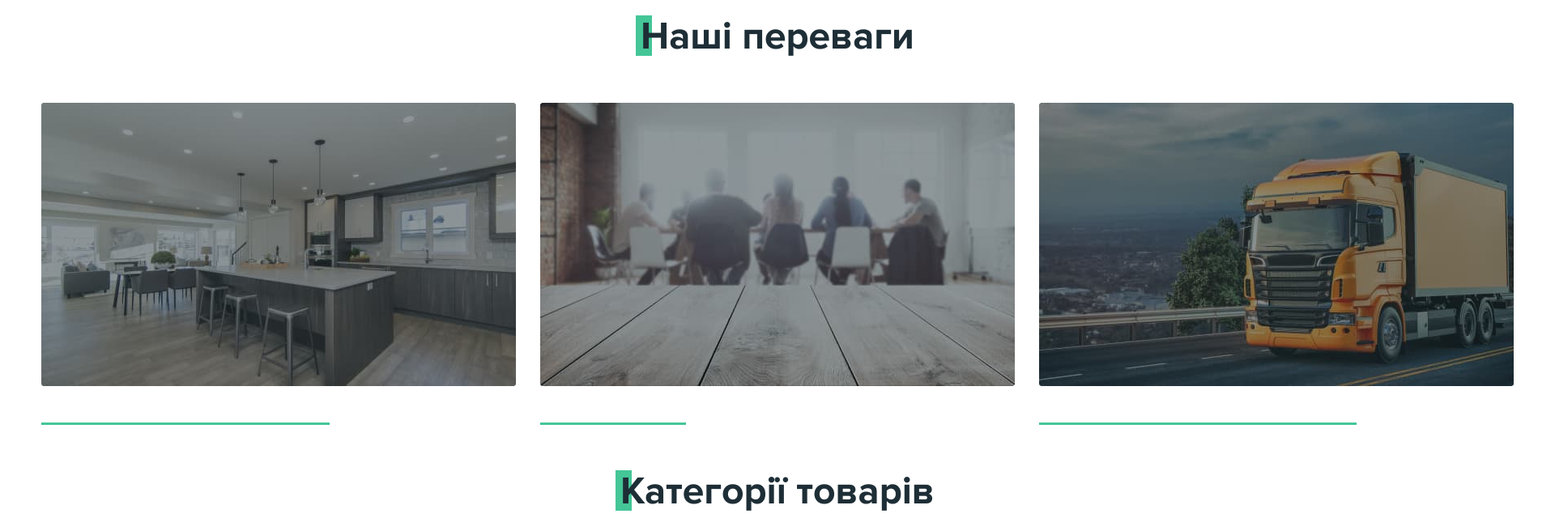
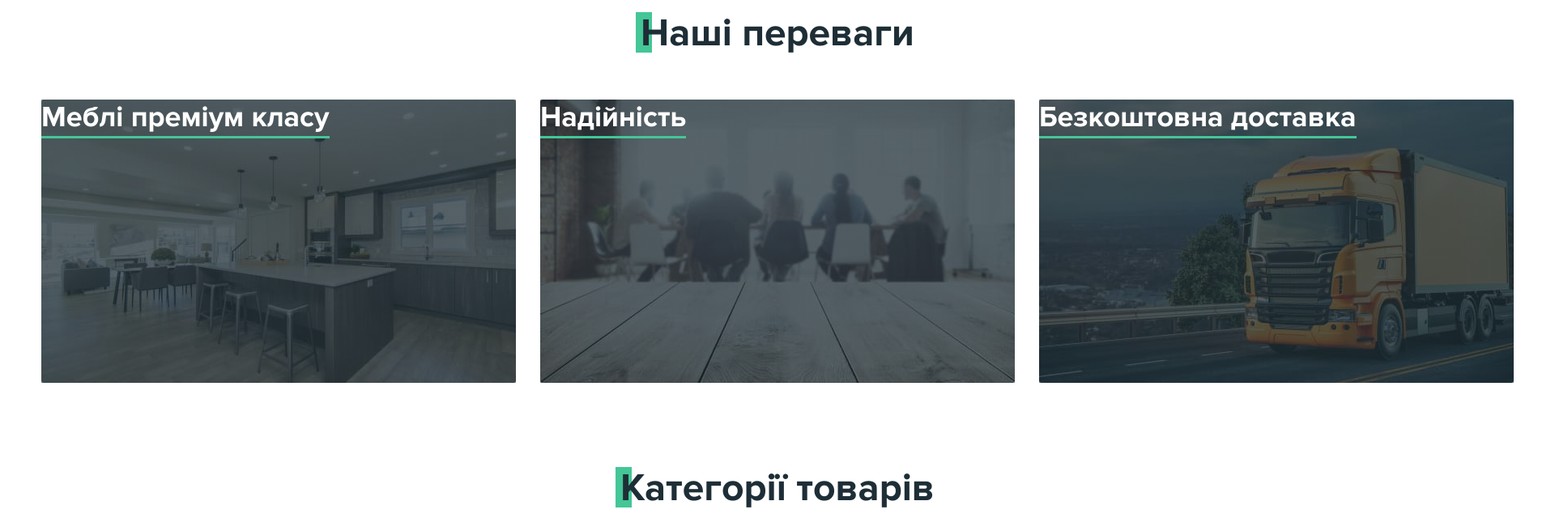
Before and after one commit to iSteffan/test-maket-glyanec, a website built with Parcel: page src/index.html in a window 1280 px wide. Shown: the part 1020-1660 px from the top of the page at 81% size, 1920 px wide, since content can reach past the window. Built offline with nearby package versions, Linux system fonts and the light colour scheme; files whose address does not match are found by name; a web font is replaced by a local one.

Commit message:
final rev

```diff
--- a/src/partials/advantage.html
+++ b/src/partials/advantage.html
@@ -4,13 +4,6 @@
     <ul class="section-advantage__list">
       <li class="section-advantage__list-item">
         <div class="project-list__thumb">
-          <img
-            srcset="./images/quality.jpg 1x, ./images/quality@2x.jpg 2x"
-            src="./images/quality.jpg"
-            alt="Меблі преміум класу"
-            width="586"
-            height="350"
-          />
           <div class="overlay">
             <h3 class="section-advantage__list-title">Меблі преміум класу</h3>
             <p class="overlay__text">
@@ -18,17 +11,15 @@
               на ринку Вінницької області та України
             </p>
           </div>
+          <button type="button" class="advantage__left-btn">
+            <svg width="30" height="30" class="">
+              <use href="./images/symbol-defs.svg#left-1"></use>
+            </svg>
+          </button>
         </div>
       </li>
       <li class="section-advantage__list-item">
         <div class="project-list__thumb">
-          <img
-            srcset="./images/reliability.jpg 1x, ./images/reliability@2x.jpg 2x"
-            src="./images/reliability.jpg"
-            alt="Надійність"
-            width="586"
-            height="350"
-          />
           <div class="overlay">
             <h3 class="section-advantage__list-title">Надійність</h3>
             <p class="overlay__text">
@@ -40,13 +31,6 @@
       </li>
       <li class="section-advantage__list-item">
         <div class="project-list__thumb">
-          <img
-            srcset="./images/delivery.jpg 1x, ./images/delivery@2x.jpg 2x"
-            src="./images/delivery.jpg"
-            alt="Безкоштовна доставка"
-            width="586"
-            height="350"
-          />
           <div class="overlay">
             <h3 class="section-advantage__list-title">Безкоштовна доставка</h3>
             <p class="overlay__text">
@@ -54,6 +38,11 @@
               на ринку Вінницької області та України
             </p>
           </div>
+          <button type="button" class="advantage__right-btn">
+            <svg width="30" height="30" class="">
+              <use href="./images/symbol-defs.svg#right-1"></use>
+            </svg>
+          </button>
         </div>
       </li>
     </ul>
--- a/src/partials/footer.html
+++ b/src/partials/footer.html
@@ -102,19 +102,19 @@
         <h3 class="footer-social__title">Ми в соціальних мережах:</h3>
         <ul class="footer-social__list">
           <li>
-            <a href="./#">
+            <a href="./#" rel="noreferrer noopener">
               <svg width="40" height="40" class="footer-social__icon">
                 <use href="./images/symbol-defs.svg#Telegram"></use></svg
             ></a>
           </li>
           <li>
-            <a href="./#">
+            <a href="./#" rel="noreferrer noopener">
               <svg width="40" height="40" class="footer-social__icon">
                 <use href="./images/symbol-defs.svg#Facebook"></use></svg
             ></a>
           </li>
           <li>
-            <a href="./#">
+            <a href="./#" rel="noreferrer noopener">
               <svg width="40" height="40" class="footer-social__icon">
                 <use href="./images/symbol-defs.svg#Instagram"></use></svg
             ></a>
@@ -141,6 +141,6 @@
     srcset="./images/footer.jpg 1x, ./images/footer@2x.jpg 2x"
     src="./images/footer.jpg"
     alt="Дизайн інтер'єру"
-    width="1089"
+    class="footer-img"
   />
 </footer>
--- a/src/partials/header.html
+++ b/src/partials/header.html
@@ -4,19 +4,19 @@
       <h2 class="title">Ми в соціальних мережах:</h2>
       <ul class="header-list">
         <li class="header-list__item">
-          <a href="./#">
+          <a href="./#" rel="noreferrer noopener">
             <svg width="40" height="40" class="header-list__icon">
               <use href="./images/symbol-defs.svg#Telegram"></use></svg
           ></a>
         </li>
         <li class="header-list__item">
-          <a href="./#">
+          <a href="./#" rel="noreferrer noopener">
             <svg width="40" height="40" class="header-list__icon">
               <use href="./images/symbol-defs.svg#Facebook"></use></svg
           ></a>
         </li>
         <li class="header-list__item">
-          <a href="./#">
+          <a href="./#" rel="noreferrer noopener">
             <svg width="40" height="40" class="header-list__icon">
               <use href="./images/symbol-defs.svg#Instagram"></use></svg
           ></a>
@@ -25,8 +25,13 @@
       <a href="tel:+380991112233" class="phone-link"
         ><svg width="24" height="24" class="phone-icon">
           <use href="./images/symbol-defs.svg#smartphone"></use></svg
-        >(099) 111 22 33</a
-      >
+        >(099) 111 22 33<svg
+          width="24"
+          height="24"
+          class="phone-icon phone-icon--move"
+        >
+          <use href="./images/symbol-defs.svg#chevron-down-1"></use></svg
+      ></a>
     </div>
     <nav>
       <ul class="navigation-list">
--- a/src/partials/slider.html
+++ b/src/partials/slider.html
@@ -1,4 +1,4 @@
-<div class="section-slider">
+<section class="section-slider">
   <div class="container">
     <div class="slider__card">
       <p class="slider-news">Новинка!</p>
@@ -29,4 +29,4 @@
       </div>
     </div>
   </div>
-</div>
+</section>
--- a/src/sass/_about-us.scss
+++ b/src/sass/_about-us.scss
@@ -1,5 +1,9 @@
 .section-about-us {
   margin-bottom: 100px;
+
+  .container {
+    padding: 0;
+  }
 }
 
 .about-us__wrapper {
--- a/src/sass/_advantage.scss
+++ b/src/sass/_advantage.scss
@@ -41,6 +41,72 @@
 
 .project-list__thumb {
   position: relative;
+  height: 100%;
+}
+
+.section-advantage__list-item {
+  width: 586px;
+  height: 350px;
+  background-image: linear-gradient(
+      0deg,
+      rgba(30, 46, 54, 0.5),
+      rgba(30, 46, 54, 0.5)
+    ),
+    url(../images/quality.jpg);
+
+  @media (min-device-pixel-ratio: 2),
+    (-webkit-min-device-pixel-ratio: 2),
+    (min-resolution: 192dpi),
+    (min-resolution: 2dppx) {
+    background-image: linear-gradient(
+        0deg,
+        rgba(30, 46, 54, 0.5),
+        rgba(30, 46, 54, 0.5)
+      ),
+      url(../images/quality@2x.jpg);
+  }
+
+  &:nth-child(2) {
+    background-image: linear-gradient(
+        0deg,
+        rgba(30, 46, 54, 0.5),
+        rgba(30, 46, 54, 0.5)
+      ),
+      url(../images/reliability.jpg);
+
+    @media (min-device-pixel-ratio: 2),
+      (-webkit-min-device-pixel-ratio: 2),
+      (min-resolution: 192dpi),
+      (min-resolution: 2dppx) {
+      background-image: linear-gradient(
+          0deg,
+          rgba(30, 46, 54, 0.5),
+          rgba(30, 46, 54, 0.5)
+        ),
+        url(../images/reliability@2x.jpg);
+    }
+  }
+
+  &:last-child {
+    background-image: linear-gradient(
+        0deg,
+        rgba(30, 46, 54, 0.5),
+        rgba(30, 46, 54, 0.5)
+      ),
+      url(../images/delivery.jpg);
+
+    @media (min-device-pixel-ratio: 2),
+      (-webkit-min-device-pixel-ratio: 2),
+      (min-resolution: 192dpi),
+      (min-resolution: 2dppx) {
+      background-image: linear-gradient(
+          0deg,
+          rgba(30, 46, 54, 0.5),
+          rgba(30, 46, 54, 0.5)
+        ),
+        url(../images/delivery@2x.jpg);
+    }
+  }
 }
 
 .overlay {
@@ -68,3 +134,25 @@
     display: block;
   }
 }
+
+.advantage__left-btn {
+  position: absolute;
+  top: 160;
+  left: 15;
+
+  border: 0;
+  background-color: inherit;
+  padding: 0;
+  cursor: pointer;
+}
+
+.advantage__right-btn {
+  position: absolute;
+  top: 160;
+  right: 15;
+
+  border: 0;
+  background-color: inherit;
+  padding: 0;
+  cursor: pointer;
+}
--- a/src/sass/_consultation.scss
+++ b/src/sass/_consultation.scss
@@ -15,6 +15,7 @@
   background-position: left;
   background-size: 1561px;
   background-repeat: no-repeat;
+  border-radius: 0px 3px 3px 0px;
 
   @media (min-device-pixel-ratio: 2),
     (-webkit-min-device-pixel-ratio: 2),
--- a/src/sass/_footer.scss
+++ b/src/sass/_footer.scss
@@ -13,17 +13,16 @@
   padding-top: 50px;
   padding-right: 56px;
 
-  width: 831px;
+  min-width: 831px;
   background: #1e2e36;
 }
 
 .logo-link--footer {
   color: #ffffff;
+  margin-bottom: 50px;
 }
 
 .logo-icon--footer {
-  margin-bottom: 50px;
-
   fill: #ffffff;
 }
 
@@ -183,11 +182,31 @@
   text-transform: uppercase;
 
   color: #ffffff;
+
+  animation-name: scale;
+  animation-duration: 5s;
+  animation-timing-function: linear;
+  animation-iteration-count: infinite;
+}
+
+@keyframes scale {
+  0% {
+    transform: scale(1);
+  }
+
+  50% {
+    transform: scale(1.1);
+  }
+
+  100% {
+    transform: scale(1);
+  }
 }
 
 .footer-copyrights {
   display: flex;
   justify-content: space-between;
+  align-items: center;
   margin-top: 85px;
 }
 
@@ -243,3 +262,7 @@
 .calendar-icon:focus + .contacts-schedule {
   color: #44c697;
 }
+
+.footer-img {
+  max-width: 1089px;
+}
--- a/src/sass/_header.scss
+++ b/src/sass/_header.scss
@@ -23,6 +23,8 @@
 
   margin-left: 5px;
   margin-right: 50px;
+
+  height: 40px;
 }
 
 .navigation-list {
@@ -60,6 +62,10 @@
   .phone-link:hover & {
     stroke: #44c697;
   }
+
+  &--move {
+    margin-left: 5px;
+  }
 }
 
 .header-list__icon {
```
Also changed, not shown: src/images/symbol-defs.svg.
